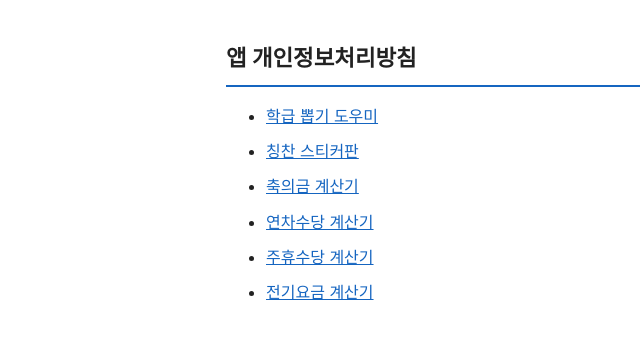
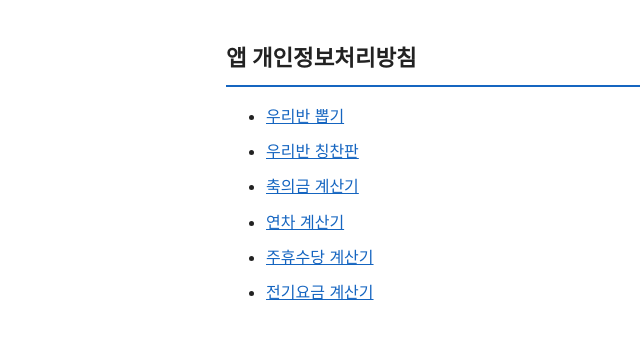
Before and after one commit to hyunhae-park/app-privacy-policies, a plain HTML site: page index.html in a window 1280 px wide. Shown: the whole page, without its empty margins (34-674 px from the left). Drawn offline with Linux system fonts and the light colour scheme.

Commit message:
인덱스 앱 명칭을 스토어 리스팅 공식 명칭으로 교정
Co-Authored-By: Claude Fable 5 <noreply@anthropic.com>

```diff
--- a/index.html
+++ b/index.html
@@ -14,10 +14,10 @@ li { margin: 8px 0; }
 <body>
 <h1>앱 개인정보처리방침</h1>
 <ul>
-<li><a href="app-001-class-picker/privacy-policy.html">학급 뽑기 도우미</a></li>
-<li><a href="app-002-praise-board/privacy-policy.html">칭찬 스티커판</a></li>
+<li><a href="app-001-class-picker/privacy-policy.html">우리반 뽑기</a></li>
+<li><a href="app-002-praise-board/privacy-policy.html">우리반 칭찬판</a></li>
 <li><a href="app-003-gift-money-calc/privacy-policy.html">축의금 계산기</a></li>
-<li><a href="app-004-annual-leave-calc/privacy-policy.html">연차수당 계산기</a></li>
+<li><a href="app-004-annual-leave-calc/privacy-policy.html">연차 계산기</a></li>
 <li><a href="app-005-weekly-holiday-pay/privacy-policy.html">주휴수당 계산기</a></li>
 <li><a href="app-006-electric-bill-calc/privacy-policy.html">전기요금 계산기</a></li>
 </ul>
```
